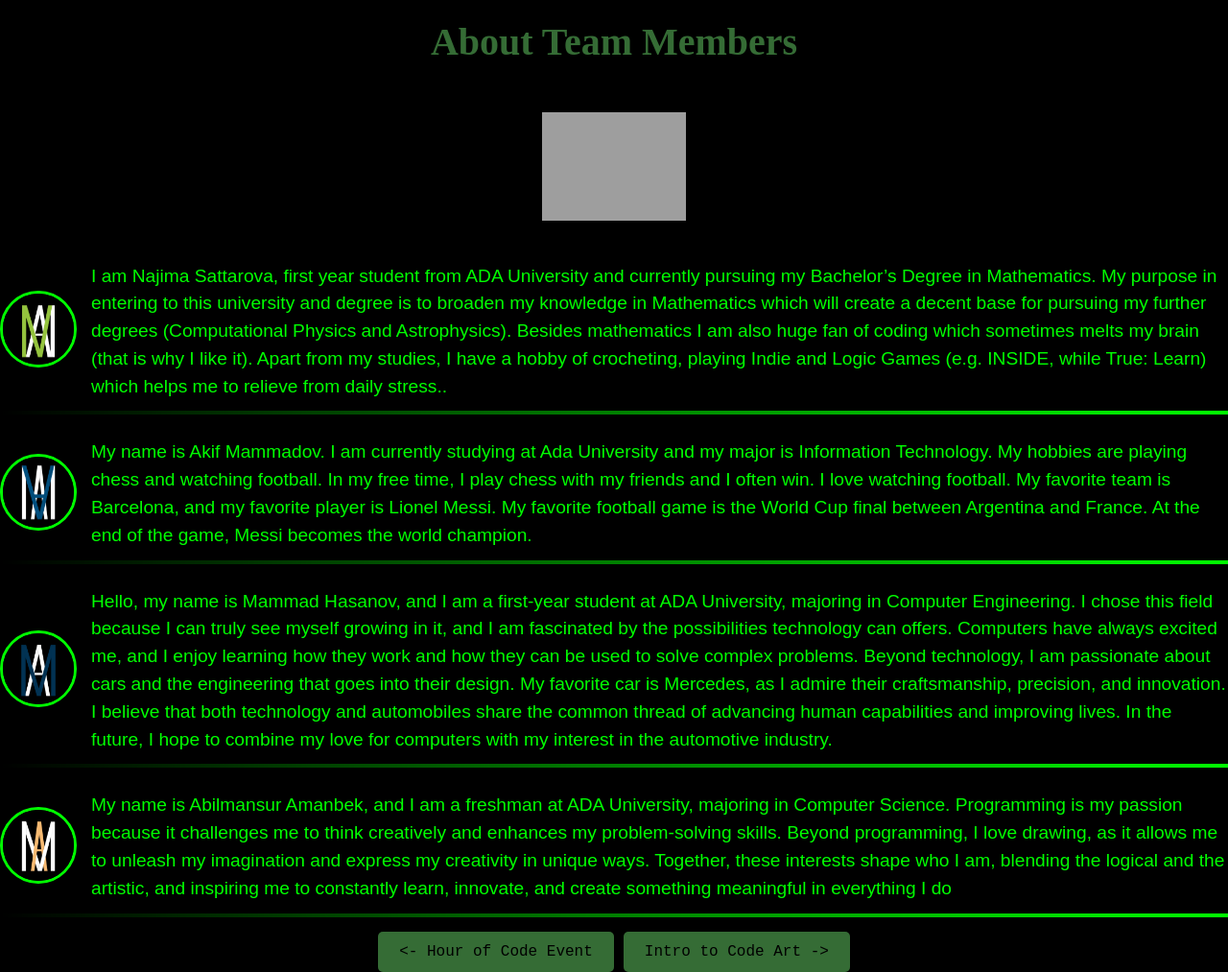
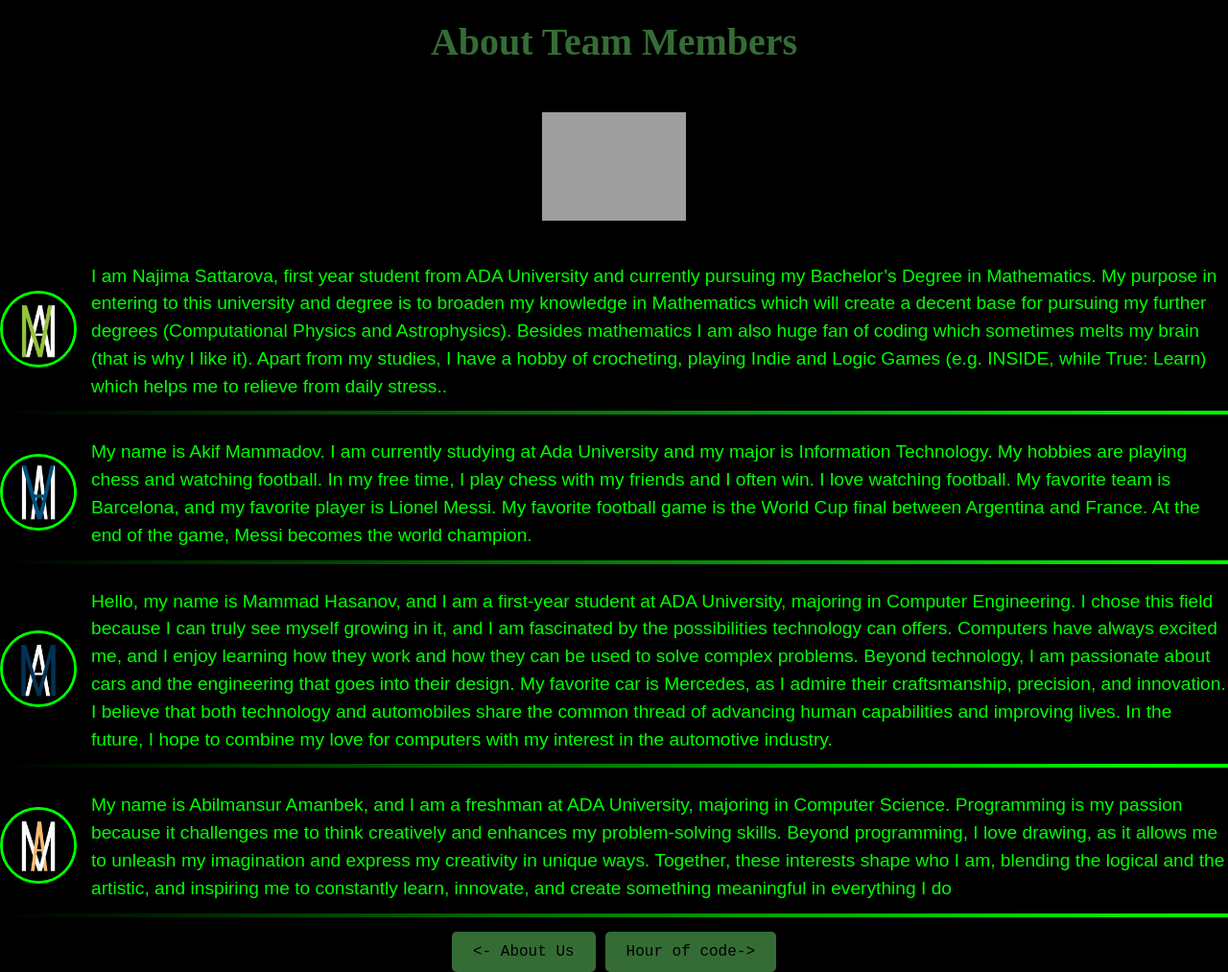
Before and after one commit to nsattarova15229/nsattarova15229.github.io, a plain HTML site: page tm.html in a window 1280 px wide. Shown: the whole page at 96% size. Drawn offline with Linux system fonts and the light colour scheme; grey boxes are pictures that could not be loaded.

Commit message:
Update tm.html

```diff
--- a/tm.html
+++ b/tm.html
@@ -47,8 +47,8 @@
         </div>
     </div>
     <div class="nav-buttons">
-        <button onclick="location.href='hour-of-code.html'"> <- Hour of Code Event</button> <!-- Previous -->
-        <button onclick="location.href='code-artist.html'">Intro to Code Art -> </button> <!-- Next -->
+        <button onclick="location.href='about-us.html'"> <- About Us</button> <!-- Previous -->
+        <button onclick="location.href='hour-of-code.html'"> Hour of code-> </button> <!-- Next -->
       </div>
 </body>
 </html>
```
